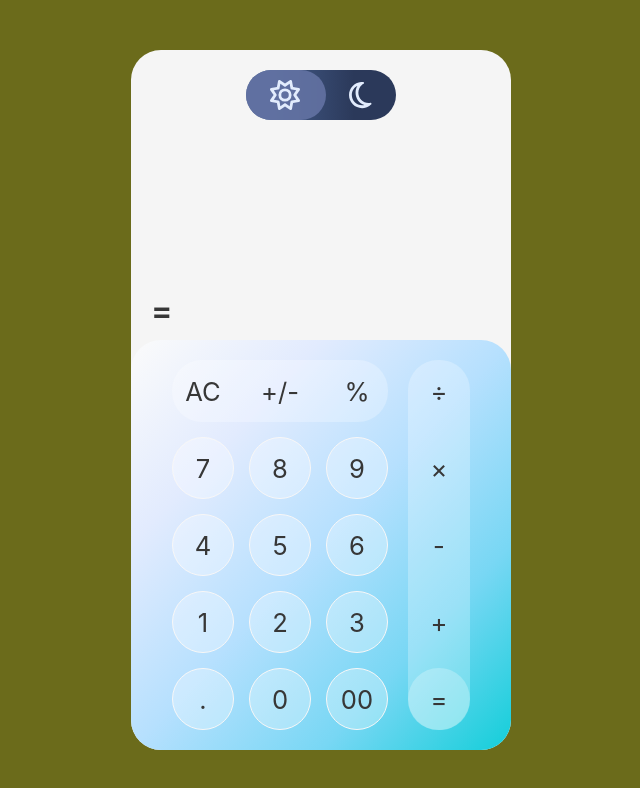
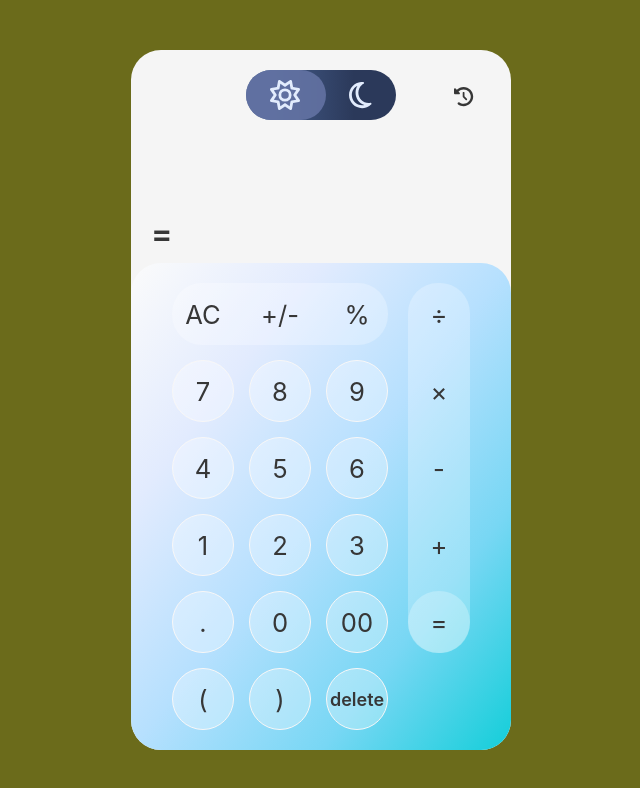
Before and after one commit to mertcancaglayan/react-calculator, a React (Create React App) app: page / in a window 1280 px wide. Shown: the top 788 px of the page, without its empty margins (319-959 px from the left). Built offline with nearby package versions, Linux system fonts and the light colour scheme.

Commit message:
add history, improve calculate, update keypda

```diff
--- a/src/Calculator.jsx
+++ b/src/Calculator.jsx
@@ -1,9 +1,10 @@
-import React, { useState } from "react";
+import React, { useState, useEffect } from "react";
 import Toggle from "./components/toggle/Toggle";
 import "./Calculator.css";
 import { useTheme } from "./context/themeContext";
 import Display from "./components/display/Display";
 import Keypad from "./components/keypad/Keypad";
+import History from "./components/history/History";
 import { calculate } from "./func/calculate";
 
 function Calculator() {
@@ -11,22 +12,96 @@ function Calculator() {
 
 	const [displayValue, setDisplayValue] = useState("");
 	const [resultValue, setResultValue] = useState("");
+	const [lastInputEqual, setLastInputEqual] = useState(false);
+	const [lastEquations, setLastEquations] = useState(() => JSON.parse(localStorage.getItem("lastFour")) || []);
+
+	useEffect(() => {
+		localStorage.setItem("lastFour", JSON.stringify(lastEquations));
+	}, [lastEquations]);
 
 	const handleButtonClick = (value) => {
+		if (value === "AC") {
+			setDisplayValue("");
+			setResultValue("");
+			setLastInputEqual(false);
+			setLastEquations([]);
+			localStorage.setItem("lastFour", JSON.stringify([]));
+			return;
+		}
+
 		if (value === "=") {
 			const result = calculate(value, displayValue);
 			setResultValue(result);
+			setLastEquations((prevEquations) => {
+				const newEquations = [...prevEquations, `${displayValue} = ${result}`];
+				return newEquations.slice(-4);
+			});
+			setLastInputEqual(true);
 		} else {
-			const newExpression = calculate(value, displayValue);
-			setDisplayValue(newExpression);
-			setResultValue("");
+			if (lastInputEqual) {
+				setDisplayValue(resultValue + value);
+				setResultValue("");
+				setLastInputEqual(false);
+			} else {
+				const newExpression = calculate(value, displayValue);
+				setDisplayValue(newExpression);
+				setResultValue("");
+			}
 		}
 	};
+
+	const displayHistory = lastEquations.slice(0, -1).slice(-3);
+
+	const handleKeyDown = (event) => {
+		const key = event.key;
+		const validKeys = [
+			"0",
+			"1",
+			"2",
+			"3",
+			"4",
+			"5",
+			"6",
+			"7",
+			"8",
+			"9",
+			".",
+			"+",
+			"-",
+			"*",
+			"/",
+			"=",
+			"Enter",
+			"Backspace",
+			"(",
+			")",
+			"%",
+		];
+
+		if (validKeys.includes(key)) {
+			event.preventDefault();
+			if (key === "Enter") {
+				handleButtonClick("=");
+			} else if (key === "Backspace") {
+				handleButtonClick("delete");
+			} else {
+				handleButtonClick(key);
+			}
+		}
+	};
+
+	useEffect(() => {
+		document.addEventListener("keydown", handleKeyDown);
+		return () => {
+			document.removeEventListener("keydown", handleKeyDown);
+		};
+	}, [displayValue, resultValue, lastInputEqual]);
 
 	return (
 		<div className="calculator" style={{ backgroundColor: currentThemeColors.calculatorBackground }}>
 			<Toggle />
-			<Display displayValue={displayValue} resultValue={resultValue} />
+			<History />
+			<Display displayValue={displayValue} resultValue={resultValue} displayHistory={displayHistory} />
 			<Keypad onButtonClick={handleButtonClick} />
 		</div>
 	);
--- a/src/components/display/Display.css
+++ b/src/components/display/Display.css
@@ -5,6 +5,14 @@
 	flex-direction: column;
 	align-items: flex-end;
 	justify-content: flex-end;
+}
+
+.pastEquations {
+	opacity: 0;
+	text-align: end;
+	margin: 0 10px 0 0;
+	word-wrap: break-word;
+	width: 95%;
 }
 
 .equation {
@@ -27,3 +35,8 @@
 .result > * {
 	margin: 0 20px;
 }
+
+.resultValue {
+	text-align: end;
+	word-break: break-all;
+}
--- a/src/components/display/Display.jsx
+++ b/src/components/display/Display.jsx
@@ -2,13 +2,20 @@ import React from "react";
 import "./Display.css";
 import { useTheme } from "../../context/themeContext";
 
-function Display({displayValue , resultValue}) {
+function Display({ displayValue, resultValue, displayHistory }) {
 	const { currentThemeColors } = useTheme();
 
 	return (
 		<div className="displayContainer">
-			<div className="equation" style={{ color: currentThemeColors.primaryTextColor }}>
-				{displayValue}
+			<div className="equationContainer">
+				<div className="pastEquations" style={{ color: currentThemeColors.primaryTextColor }}>
+					{displayHistory.map((equation, index) => (
+						<div key={index}>{equation}</div>
+					))}
+				</div>
+				<div className="equation" style={{ color: currentThemeColors.primaryTextColor }}>
+					{displayValue}
+				</div>
 			</div>
 			<div className="result" style={{ color: currentThemeColors.commonTextColor }}>
 				<div className="resultEqual">=</div>
--- /dev/null
+++ b/src/components/history/History.css
@@ -0,0 +1,7 @@
+.history {
+	position: absolute;
+	right: 10%;
+	top: 5%;
+	font-size: larger;
+    cursor: pointer;
+}
--- /dev/null
+++ b/src/components/history/History.jsx
@@ -0,0 +1,50 @@
+import React, { useEffect, useState } from "react";
+import "./History.css";
+import { FontAwesomeIcon } from "@fortawesome/react-fontawesome";
+import { faClockRotateLeft } from "@fortawesome/free-solid-svg-icons";
+import { useTheme } from "../../context/themeContext";
+
+function History() {
+	const { currentThemeColors } = useTheme();
+	const [hovered, setHovered] = useState(false);
+	const [historyShowed, setHistoryShowed] = useState(false);
+
+	const handleMouseOver = () => {
+		setHovered(true);
+	};
+
+	const handleMouseOut = () => {
+		setHovered(false);
+	};
+
+	const handleClick = () => {
+		setHistoryShowed(!historyShowed);
+	};
+
+	useEffect(() => {
+		if (historyShowed) {
+			document.querySelector(".pastEquations").style.opacity = 1;
+		} else {
+			document.querySelector(".pastEquations").style.opacity = 0;
+		}
+	}, [historyShowed]);
+
+	const historyStyle = {
+		color: hovered ? currentThemeColors.primaryTextColor : currentThemeColors.commonTextColor,
+		cursor: "pointer",
+	};
+
+	return (
+		<div
+			className="history"
+			style={historyStyle}
+			onClick={handleClick}
+			onMouseOver={handleMouseOver}
+			onMouseOut={handleMouseOut}
+		>
+			<FontAwesomeIcon icon={faClockRotateLeft} />
+		</div>
+	);
+}
+
+export default History;
--- a/src/components/keypad/Keypad.css
+++ b/src/components/keypad/Keypad.css
@@ -24,7 +24,6 @@
 	border-radius: 30px;
 }
 
-
 .keypad-row {
 	display: flex;
 	align-items: center;
@@ -38,6 +37,11 @@
 	gap: 15px;
 }
 
+.keypad-numbers .keypad-row:last-child .keypad-btn:last-child {
+	font-size: large;
+	font-weight: 600;
+}
+
 .keypad-vertical {
 	display: flex;
 	flex-direction: column;
@@ -47,7 +51,6 @@
 	gap: 15px;
 	border-radius: 30px;
 }
-
 
 .keypad-btn {
 	width: 60px;
--- a/src/components/keypad/Keypad.jsx
+++ b/src/components/keypad/Keypad.jsx
@@ -34,6 +34,7 @@ const Keypad = ({ onButtonClick }) => {
 		["4", "5", "6"],
 		["1", "2", "3"],
 		[".", "0", "00"],
+		["(", ")", "delete"],
 	];
 	const verticalButtons = ["÷", "×", "-", "+", "="];
 
--- a/src/func/calculate.js
+++ b/src/func/calculate.js
@@ -2,6 +2,11 @@ const operators = ["÷", "×", "-", "+"];
 
 const replaceOperators = (expression) => {
 	return expression.replace(/÷/g, "/").replace(/×/g, "*");
+};
+
+const sanitizeExpression = (expression) => {
+	// Remove leading zeros from numbers in the expression
+	return expression.replace(/\b0+(\d)/g, "$1");
 };
 
 const toggleSign = (currentExpression) => {
@@ -31,7 +36,10 @@ const handlePercentage = (currentExpression) => {
 	if (currentExpression === "" || operators.includes(currentExpression.slice(-1))) {
 		return currentExpression;
 	}
-	return currentExpression + "%";
+	const parts = currentExpression.split(/([+\-*/÷×])/);
+	const lastPart = parts.pop();
+	const percentageValue = (parseFloat(lastPart) / 100).toString();
+	return parts.join("") + percentageValue;
 };
 
 const handleDecimal = (currentExpression) => {
@@ -44,13 +52,32 @@ const handleDecimal = (currentExpression) => {
 	return currentExpression + ".";
 };
 
+const handleDelete = (currentExpression) => {
+	return currentExpression.slice(0, -1);
+};
+
 export const calculate = (input, currentExpression) => {
 	if (currentExpression === "Error") return "";
-	if (input === "AC") return "";
+	if (input === "AC") {
+		return "";
+	}
 
 	if (input === "=") {
+		let expression = sanitizeExpression(currentExpression);
+		const lastChar = expression.slice(-1);
+		if (operators.includes(lastChar)) {
+			expression = expression.slice(0, -1);
+		}
 		try {
-			return eval(replaceOperators(currentExpression)).toString();
+			const result = eval(replaceOperators(expression)).toString();
+			const equation = `${expression} = ${result}`;
+
+			let lastFour = JSON.parse(localStorage.getItem("lastFour")) || [];
+			lastFour.push(equation);
+			if (lastFour.length > 4) lastFour.shift();
+			localStorage.setItem("lastFour", JSON.stringify(lastFour));
+
+			return result;
 		} catch (error) {
 			return "Error";
 		}
@@ -68,6 +95,10 @@ export const calculate = (input, currentExpression) => {
 		return handleDecimal(currentExpression);
 	}
 
+	if (input === "delete") {
+		return handleDelete(currentExpression);
+	}
+
 	const lastChar = currentExpression.slice(-1);
 
 	if (operators.includes(input) && operators.includes(lastChar)) {
--- a/src/index.css
+++ b/src/index.css
@@ -1,16 +1,19 @@
 body {
+	-webkit-user-select: none; /* Chrome all / Safari all */
+	-moz-user-select: none; /* Firefox all */
+	-ms-user-select: none; /* IE 10+ */
+	-o-user-select: none;
+	user-select: none;
 	margin: 0;
-  padding: 0;
-  box-sizing: border-box;
-  height: 100vh;
+	padding: 0;
+	box-sizing: border-box;
+	height: 100vh;
 	font-family: -apple-system, BlinkMacSystemFont, "Segoe UI", "Roboto", "Oxygen", "Ubuntu", "Cantarell", "Fira Sans",
 		"Droid Sans", "Helvetica Neue", sans-serif;
 	-webkit-font-smoothing: antialiased;
 	-moz-osx-font-smoothing: grayscale;
-  background-color: rgb(107, 107, 27);
+	background-color: rgb(107, 107, 27);
 }
-
-
 
 code {
 	font-family: source-code-pro, Menlo, Monaco, Consolas, "Courier New", monospace;
```
